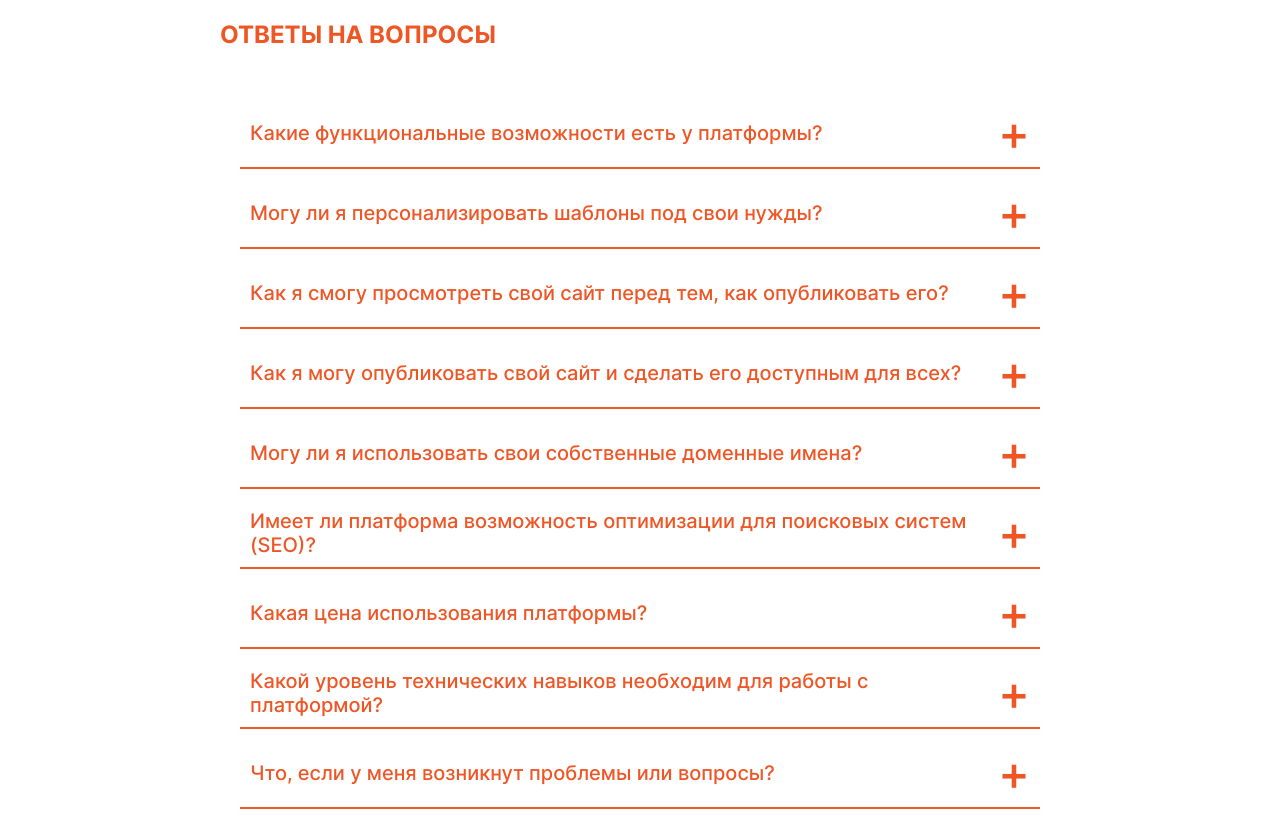
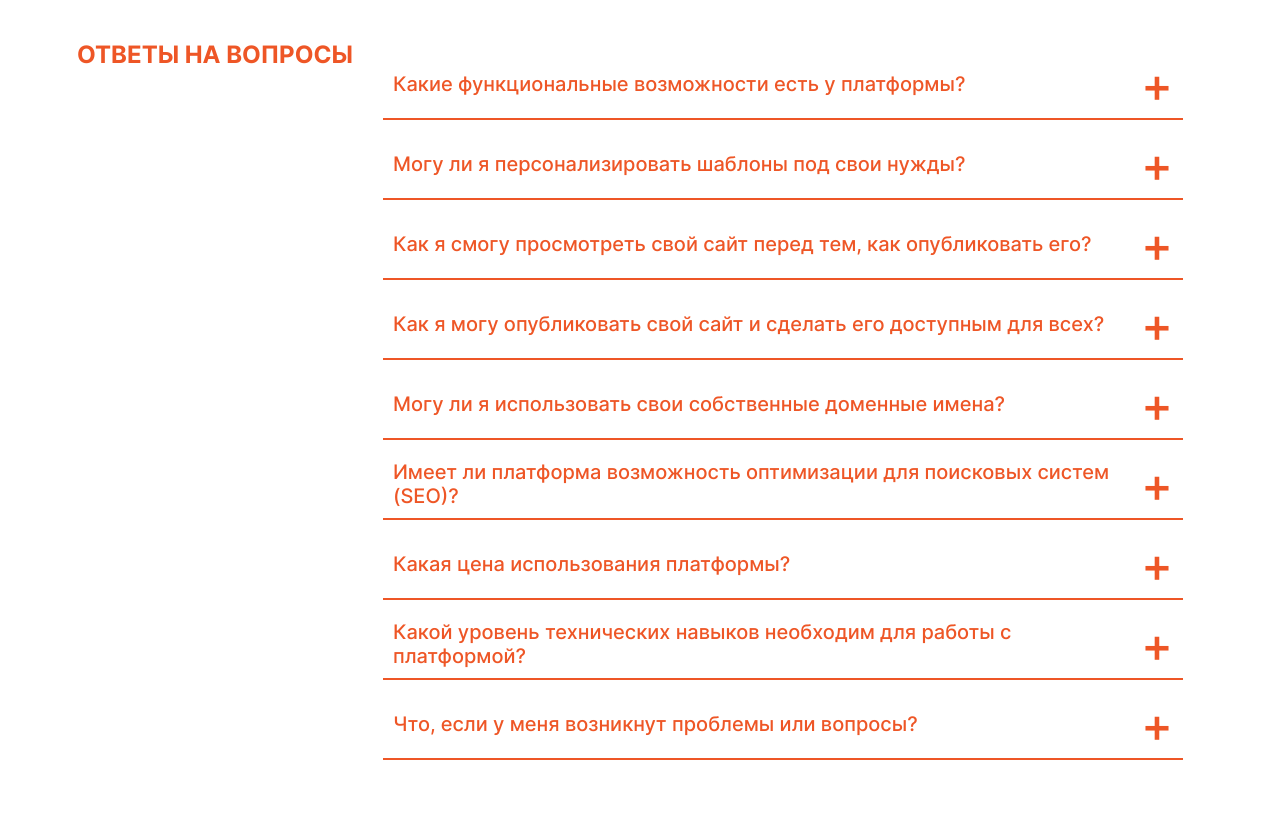
Before and after one commit to WadimSh/werstack, a React (Create React App) app: page / in a window 1280 px wide. After the commit the page ends 800 px from the top, so only its background shows below. Built offline with nearby package versions, Linux system fonts and the light colour scheme.

Commit message:
feat: сделан элемент задающий layout

```diff
--- a/src/components/faq/faq.jsx
+++ b/src/components/faq/faq.jsx
@@ -3,22 +3,23 @@ import { ConfigContext } from '../../contexts/contexts';
 
 import Title from '../../ui/title/title';
 import Accordion from '../../ui/accordion/accordion';
+import LayoutColumns from '../../ui/layout/layout-columns';
 
 const FAQ = () => {
   const config = useContext(ConfigContext);
   const { title, list } = config.faq;
 
  return (
-   <section>
-      <Title
+  <LayoutColumns>
+    <Title
         level={2}
         children={title}
       />
       <Accordion
         faqs={list}
       />
-   </section>
- );
+  </LayoutColumns>
+  );
 };
 
 export default FAQ;
--- /dev/null
+++ b/src/ui/layout/layout-columns.css
@@ -0,0 +1,16 @@
+.layout {
+  display: flex;
+  gap: 20px;
+}
+
+@media screen and (max-width: 1440px) {
+  .layout {
+    gap: 10px;
+  }
+}
+
+@media screen and (max-width: 1023px) {
+  .layout {
+    flex-direction: column;
+  }
+}
--- /dev/null
+++ b/src/ui/layout/layout-columns.jsx
@@ -0,0 +1,13 @@
+import React from "react";
+import './layout-columns.css';
+
+const LayoutColumns = ({ children }) => {
+
+  return (
+    <section className="layout">
+      {children}
+    </section>
+  );
+};
+
+export default LayoutColumns;
```
